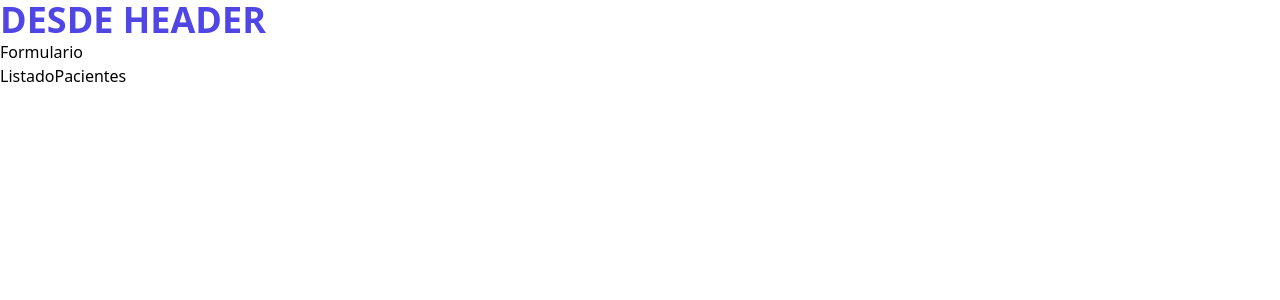
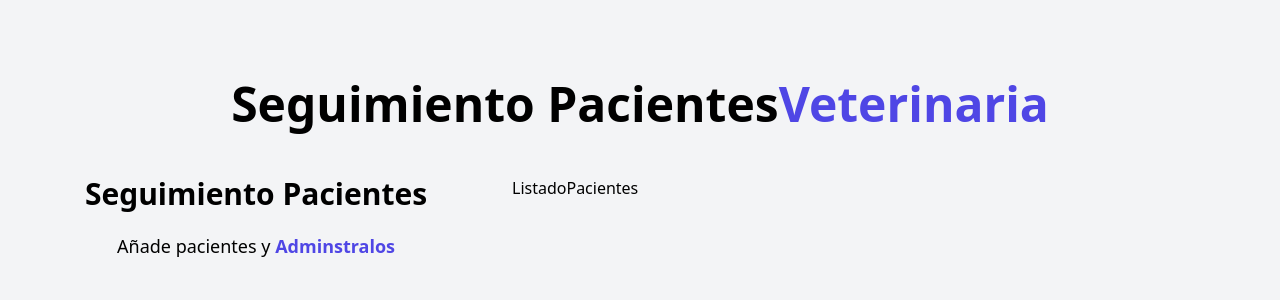
Before and after one commit to YouDevs/citas-react, a React (Vite) app: page / in a window 1280 px wide. Shown: the top 300 px of the page. Built offline with nearby package versions, Linux system fonts and the light colour scheme.

Commit message:
agregando css con tailwind

```diff
--- a/index.html
+++ b/index.html
@@ -6,7 +6,7 @@
     <meta name="viewport" content="width=device-width, initial-scale=1.0" />
     <title>Citas React</title>
   </head>
-  <body>
+  <body class="bg-gray-100 h-screen">
     <div id="root"></div>
     <script type="module" src="/src/main.jsx"></script>
   </body>
--- a/src/App.jsx
+++ b/src/App.jsx
@@ -1,16 +1,17 @@
-import Header from "./components/Header"
-import Formulario from "./components/Formulario"
-import ListadoPacientes from "./components/ListadoPacientes"
+import Header from "./components/Header";
+import Formulario from "./components/Formulario";
+import ListadoPacientes from "./components/ListadoPacientes";
 
 function App() {
-
   return (
-    <>
+    <div className="container mx-auto mt-20">
       <Header />
-      <Formulario />
-      <ListadoPacientes />
-    </>
-  )
+      <div className="mt-12 md:flex">
+        <Formulario />
+        <ListadoPacientes />
+      </div>
+    </div>
+  );
 }
 
-export default App
+export default App;
--- a/src/components/Formulario.jsx
+++ b/src/components/Formulario.jsx
@@ -1,6 +1,12 @@
 const Formulario = () => {
   return (
-    <h2>Formulario</h2>
+    <div className="md:w-1/2 lg:w-2/5">
+      <h2 className="font-black text-3xl text-center">Seguimiento Pacientes</h2>
+      <p className="text-lg mt-5 text-center">
+        Añade pacientes y {''}
+        <span className="text-indigo-600 font-bold">Adminstralos</span>
+      </p>
+    </div>
   )
 }
 
--- a/src/components/Header.jsx
+++ b/src/components/Header.jsx
@@ -1,6 +1,11 @@
 function Header() {
     return (
-        <h1 className="text-4xl font-bold uppercase text-indigo-600">Desde Header</h1>
+        <>
+            <h1 className="font-black text-5xl text-center md:w-2/3 mx-auto">
+                Seguimiento Pacientes
+                <span className="text-indigo-600">Veterinaria</span>
+            </h1>
+        </>
     )
 }
 
--- a/src/components/ListadoPacientes.jsx
+++ b/src/components/ListadoPacientes.jsx
@@ -1,6 +1,8 @@
 const ListadoPacientes = () => {
   return (
-    <h2>ListadoPacientes</h2>
+    <div className="w-1/2 lg:w-3/5">
+      <h2>ListadoPacientes</h2>
+    </div>
   )
 }
 
```
